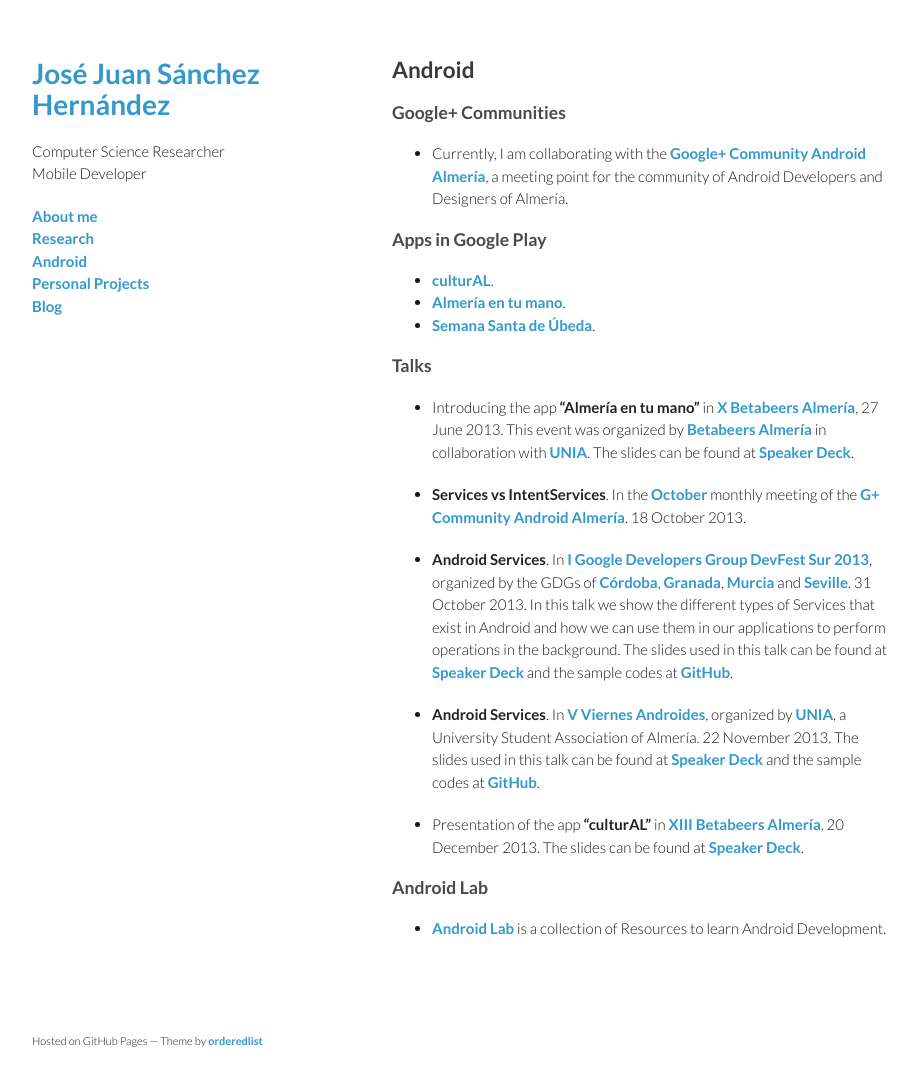
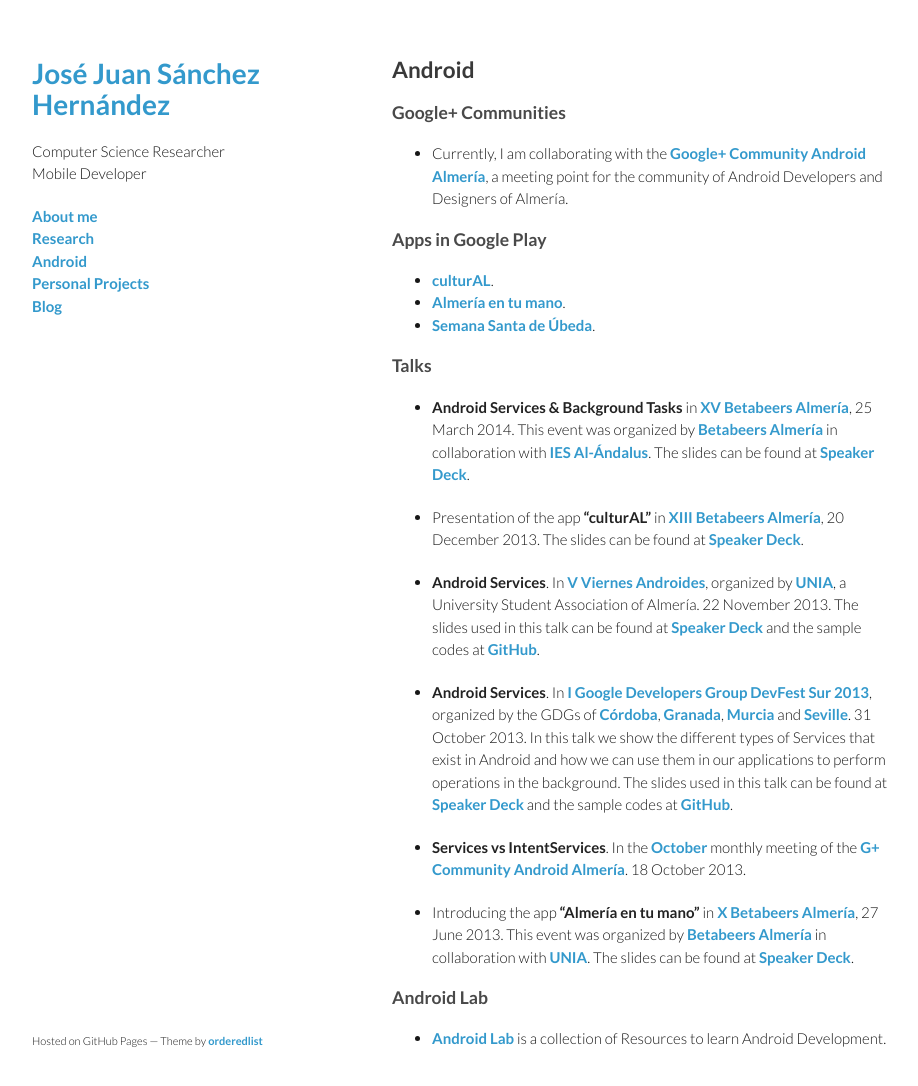
Before and after one commit to josejuansanchez/josejuansanchez.github.io, a Jekyll site: the page built from android/index.md, in a window 1280 px wide and 1120 px high. Shown: the top 1086 px of the window, without its empty margins (178-1096 px from the left). Built offline with Jekyll 4.4.1, drawn with Linux system fonts in a browser that asks for light colours.

Commit message:
Update index.md

```diff
--- a/android/index.md
+++ b/android/index.md
@@ -14,15 +14,17 @@
   - [Semana Santa de Úbeda](https://play.google.com/store/apps/details?id=org.josejuansanchez.semanasantadeubeda).
 
 ### Talks
-  * Introducing the app **"Almería en tu mano"** in [X Betabeers Almería](http://betabeers.com/event/x-betabeers-almeria-1061/), 27 June 2013. This event was organized by [Betabeers Almería](https://twitter.com/betabeersALM) in collaboration with [UNIA](http://unia.ual.es). The slides can be found at [Speaker Deck](https://speakerdeck.com/josejuansanchez/almeria-en-tu-mano).
+  * **Android Services & Background Tasks** in [XV Betabeers Almería](http://betabeers.com/event/xv-betabeers-almeria-1691/), 25 March 2014. This event was organized by [Betabeers Almería](https://twitter.com/betabeersALM) in collaboration with [IES Al-Ándalus](http://www.iesalandalus.org). The slides can be found at [Speaker Deck](https://speakerdeck.com/josejuansanchez/android-services-and-background-tasks).
+
+  * Presentation of the app **"culturAL"** in [XIII Betabeers Almería](http://betabeers.com/event/xiii-betabeers-almeria-1429/), 20 December 2013. The slides can be found at [Speaker Deck](https://speakerdeck.com/josejuansanchez/cultural).
+
+  * **Android Services**.  In [V Viernes Androides](http://unia.ual.es/moodle/course/view.php?id=2), organized by [UNIA](http://unia.ual.es), a University Student Association of Almería. 22 November 2013. The slides used in this talk can be found at [Speaker Deck](https://speakerdeck.com/josejuansanchez/viernes-androides-android-services) and  the sample codes at [GitHub](https://github.com/josejuansanchez/GDG-DevFestSur-2013).
+
+  * **Android Services**.  In [I Google Developers Group DevFest Sur 2013](http://sur.gdgdevfest.com), organized by the GDGs of [Córdoba](https://plus.google.com/u/0/106302567584201009963), [Granada](https://plus.google.com/u/0/+Gdggranada/), [Murcia](https://plus.google.com/u/0/107657001882433902492) and [Seville](https://plus.google.com/u/0/117186888160178861350/). 31 October 2013. In this talk we show the different types of Services that exist in Android and how we can use them in our applications to perform operations in the background. The slides used in this talk can be found at [Speaker Deck](https://speakerdeck.com/josejuansanchez/android-services) and  the sample codes at [GitHub](https://github.com/josejuansanchez/GDG-DevFestSur-2013).
 
   * **Services vs IntentServices**. In the [October](http://josejuansanchez.org/blog/posts/charlas-de-la-comunidad-android-almera-en-octubre/) monthly meeting of the [G+ Community Android Almería](https://plus.google.com/u/0/communities/105420979515011141876). 18 October 2013.
 
-  * **Android Services**.  In [I Google Developers Group DevFest Sur 2013](http://sur.gdgdevfest.com), organized by the GDGs of [Córdoba](https://plus.google.com/u/0/106302567584201009963), [Granada](https://plus.google.com/u/0/+Gdggranada/), [Murcia](https://plus.google.com/u/0/107657001882433902492) and [Seville](https://plus.google.com/u/0/117186888160178861350/). 31 October 2013. In this talk we show the different types of Services that exist in Android and how we can use them in our applications to perform operations in the background. The slides used in this talk can be found at [Speaker Deck](https://speakerdeck.com/josejuansanchez/android-services) and  the sample codes at [GitHub](https://github.com/josejuansanchez/GDG-DevFestSur-2013).
-
-  * **Android Services**.  In [V Viernes Androides](http://unia.ual.es/moodle/course/view.php?id=2), organized by [UNIA](http://unia.ual.es), a University Student Association of Almería. 22 November 2013. The slides used in this talk can be found at [Speaker Deck](https://speakerdeck.com/josejuansanchez/viernes-androides-android-services) and  the sample codes at [GitHub](https://github.com/josejuansanchez/GDG-DevFestSur-2013).
-
-  * Presentation of the app **"culturAL"** in [XIII Betabeers Almería](http://betabeers.com/event/xiii-betabeers-almeria-1429/), 20 December 2013. The slides can be found at [Speaker Deck](https://speakerdeck.com/josejuansanchez/cultural).
+  * Introducing the app **"Almería en tu mano"** in [X Betabeers Almería](http://betabeers.com/event/x-betabeers-almeria-1061/), 27 June 2013. This event was organized by [Betabeers Almería](https://twitter.com/betabeersALM) in collaboration with [UNIA](http://unia.ual.es). The slides can be found at [Speaker Deck](https://speakerdeck.com/josejuansanchez/almeria-en-tu-mano).
 
 ### Android Lab
 
```
